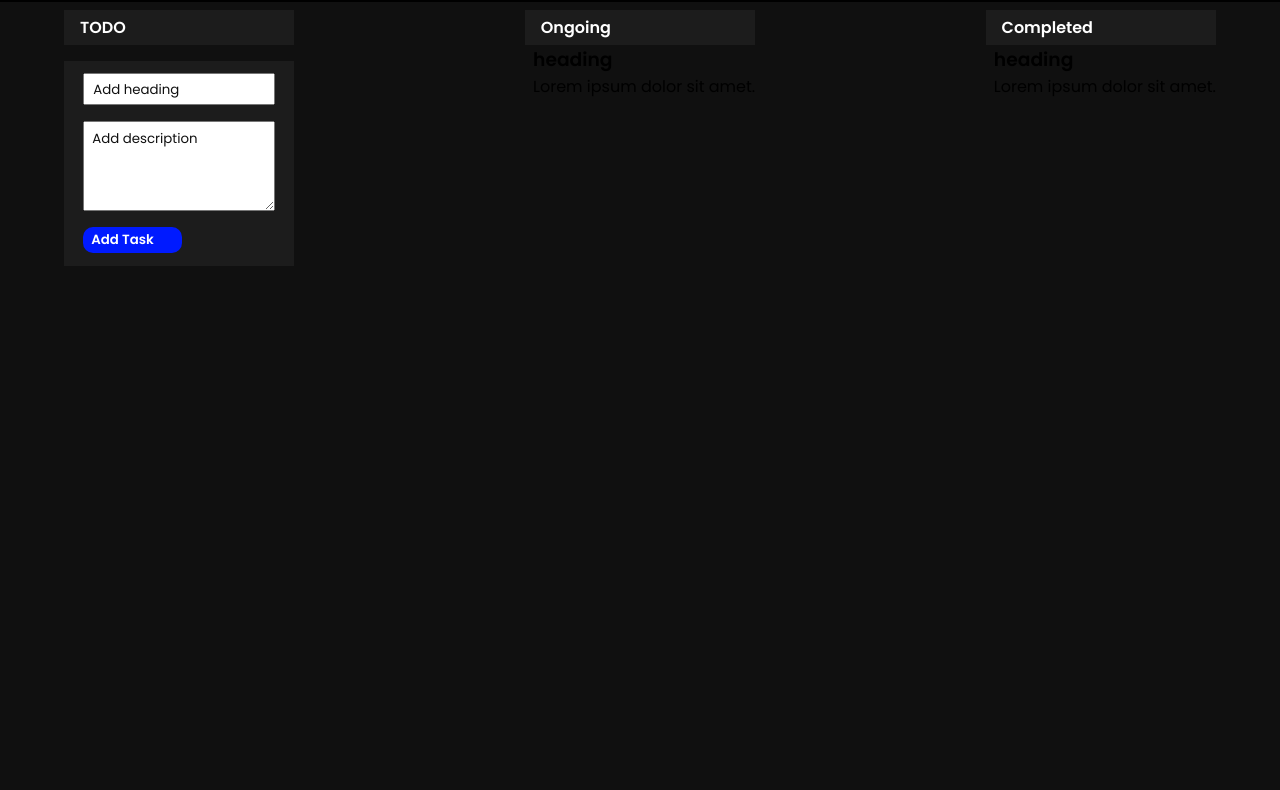
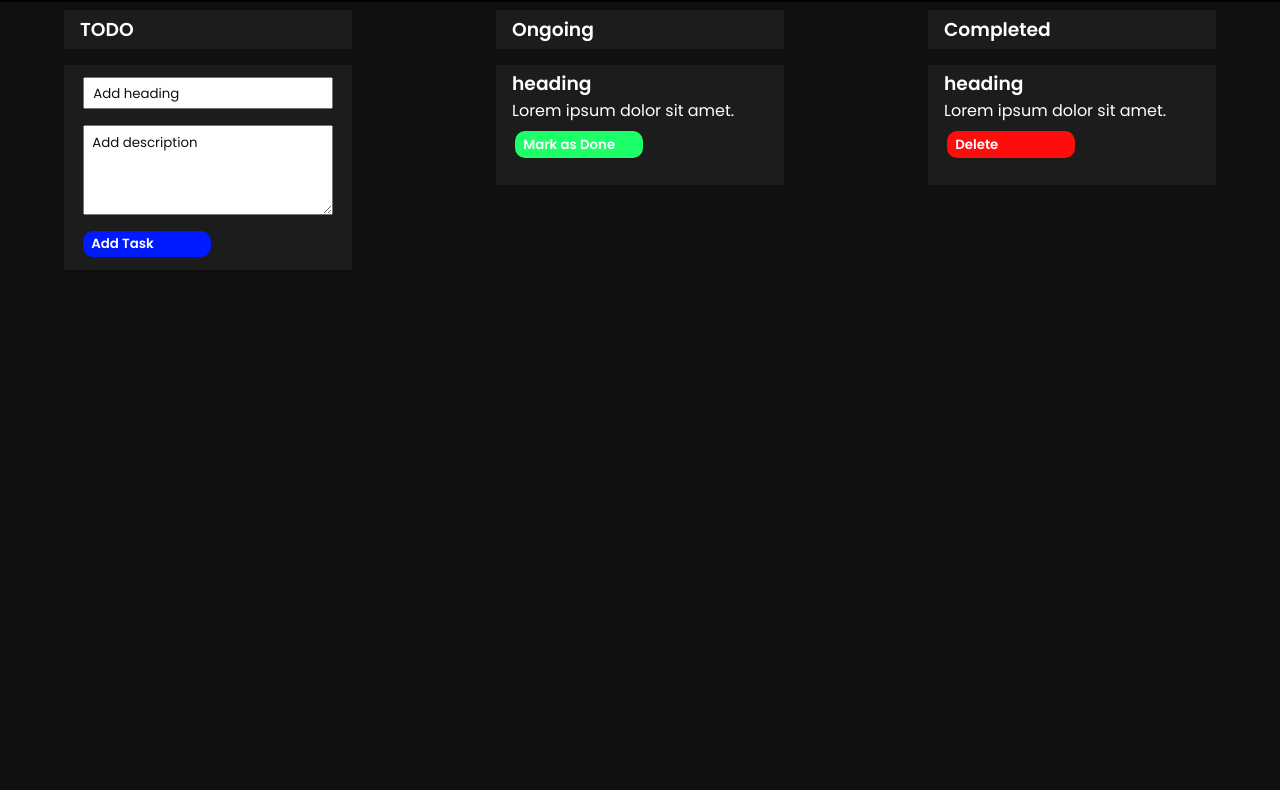
Before and after one commit to binchin/ToDo-App, a plain HTML site: page index.html in a window 1280 px wide. Shown: the part 78-868 px from the top of the page. Drawn offline with Linux system fonts and the light colour scheme; a web font is replaced by a local one.

Commit message:
Styled app

```diff
--- a/index.html
+++ b/index.html
@@ -7,6 +7,8 @@
     <link rel="stylesheet" href="style.css">
     <link rel="preconnect" href="https://fonts.gstatic.com">
     <link href="https://fonts.googleapis.com/css2?family=Poppins:wght@400;600&display=swap" rel="stylesheet">
+    <link rel="preconnect" href="https://fonts.gstatic.com">
+    <link href="https://fonts.googleapis.com/css2?family=Pattaya&display=swap" rel="stylesheet">
     <title>Trello Clone</title>
 </head>
 <body>
@@ -16,13 +18,13 @@
     <section class="task-cards">
         <div class="task-head">
             <div class="todo-head">
-                <h4>TODO</h4>
+                <h3>TODO</h3>
             </div>
             <div class="ongoing-head">
-                <h4>Ongoing</h4>
+                <h3>Ongoing</h3>
             </div>
             <div class="completed-head">
-                <h4>Completed</h4>
+                <h3>Completed</h3>
             </div>
         </div>
         <div class="task-body">
@@ -36,10 +38,12 @@
             <div class="ongoing-task">
                 <h3>heading</h3>
                 <p>Lorem ipsum dolor sit amet.</p>
+                <button type="submit">Mark as Done</button>
             </div>
             <div class="completed-task">
                 <h3>heading</h3>
                 <p>Lorem ipsum dolor sit amet.</p>
+                <button type="submit">Delete</button>
             </div>
         </div>
     </section>
--- a/style.css
+++ b/style.css
@@ -14,6 +14,10 @@ header {
   background: #000000;
   color: #ffffff;
 }
+header h1 {
+  font-family: "Pattaya", sans-serif;
+}
+
 .task-cards {
   background: #101010;
   min-height: 100vh;
@@ -28,7 +32,7 @@ header {
 .ongoing-head,
 .completed-head {
   background: #1c1c1c;
-  width: 20%;
+  width: 25%;
   color: white;
   margin-top: 0.5rem;
   padding: 0.3rem 1rem;
@@ -41,7 +45,7 @@ header {
 }
 .todo-task {
   background: #1c1c1c;
-  width: 20%;
+  width: 25%;
   color: white;
   margin-top: 1rem;
   padding: 0.3rem 1rem;
@@ -76,4 +80,51 @@ header {
   color: #ffffff;
   font-weight: bold;
   border-radius: 10px;
+  cursor: pointer;
 }
+
+/* DIV TASK */
+.ongoing-task {
+  background: #1c1c1c;
+  width: 25%;
+  color: white;
+  height: 15vh;
+  margin-top: 1rem;
+  padding: 0.3rem 1rem;
+}
+.ongoing-task button {
+  margin: 0.5rem 0.2rem;
+  padding: 0.2rem 0.5rem;
+  width: 50%;
+  display: flex;
+  justify-content: flex-start;
+  font-family: "Poppins", sans-serif;
+  background: #1cff68;
+  border: none;
+  color: #ffffff;
+  font-weight: bold;
+  border-radius: 10px;
+  cursor: pointer;
+}
+.completed-task {
+  background: #1c1c1c;
+  width: 25%;
+  color: white;
+  height: 15vh;
+  margin-top: 1rem;
+  padding: 0.3rem 1rem;
+}
+.completed-task button {
+  margin: 0.5rem 0.2rem;
+  padding: 0.2rem 0.5rem;
+  width: 50%;
+  display: flex;
+  justify-content: flex-start;
+  font-family: "Poppins", sans-serif;
+  background: #ff0d0d;
+  border: none;
+  color: #ffffff;
+  font-weight: bold;
+  border-radius: 10px;
+  cursor: pointer;
+}
```
